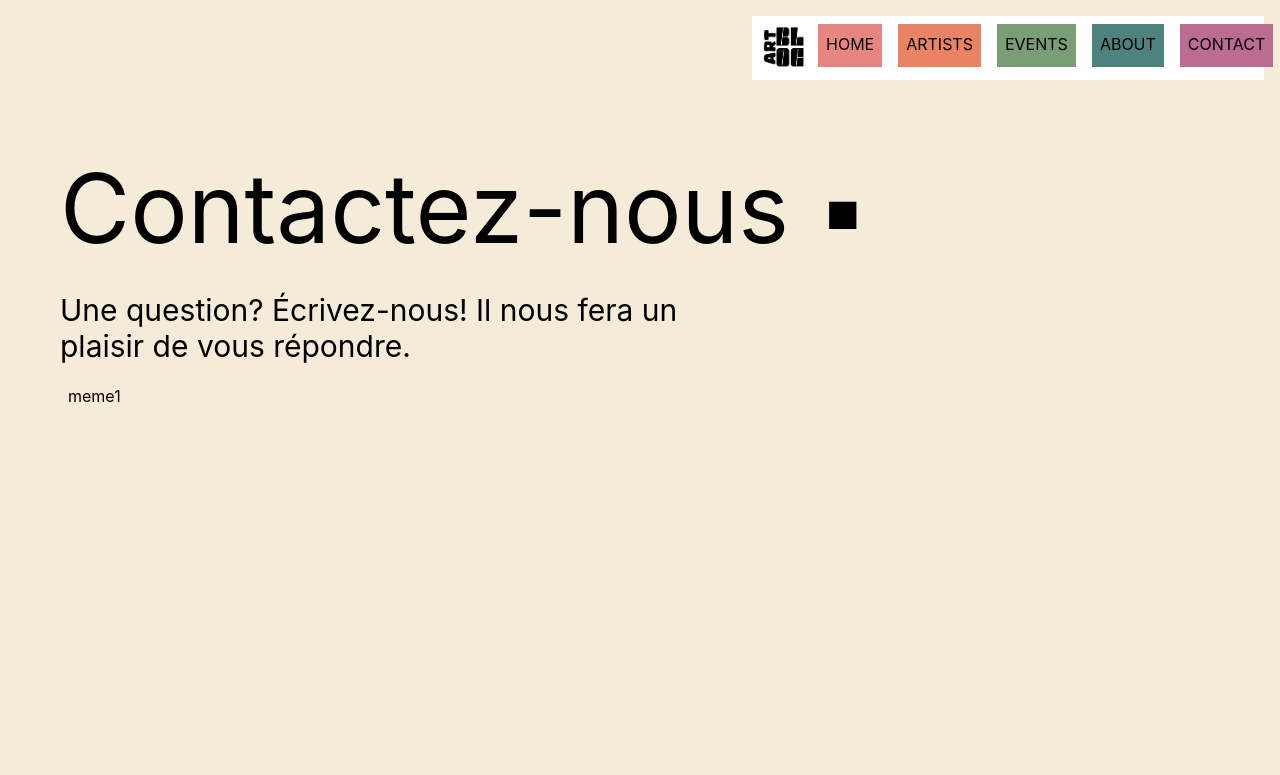
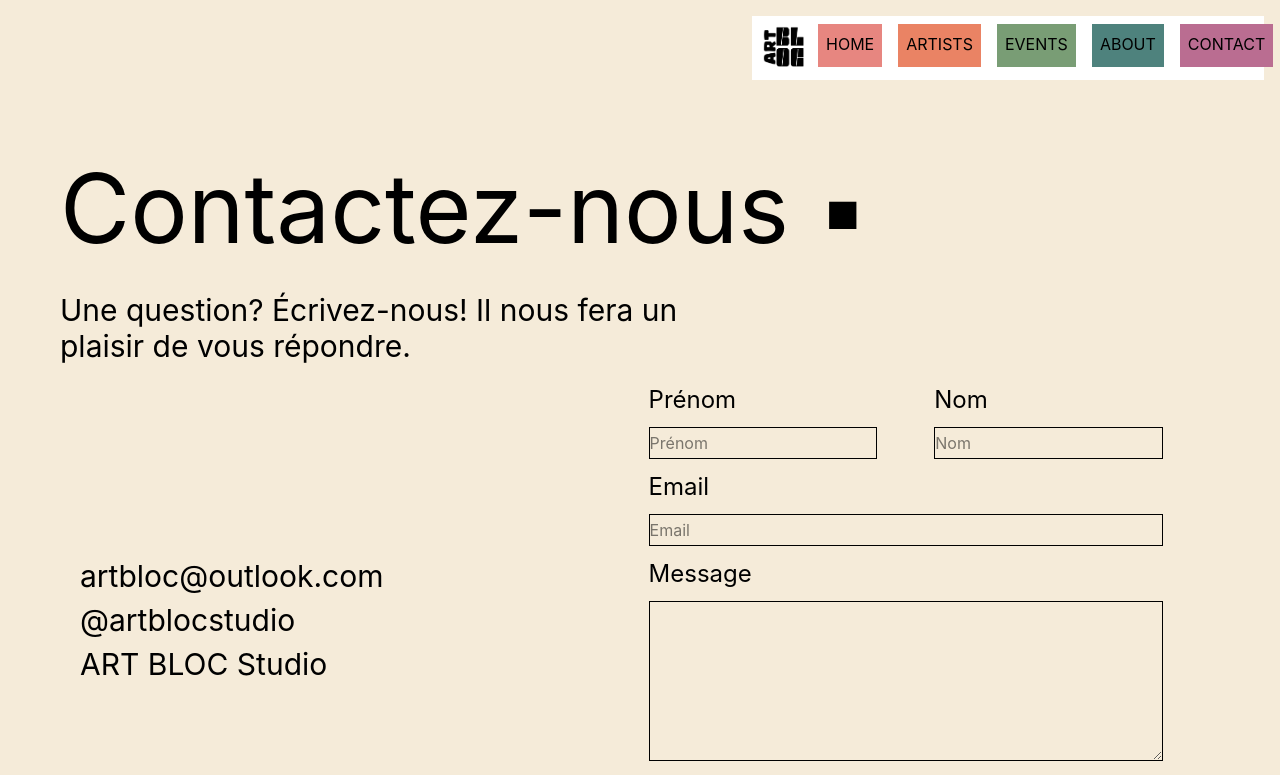
Before and after one commit to Titanter/Art-Bloc, a Next.js app in the folder artbloc-react/: page /contact in a window 1280 px wide. Shown: the top 775 px of the page. Built offline with nearby package versions, Linux system fonts and the light colour scheme.

Commit message:
made presentable form template for contact page

```diff
--- a/artbloc-react/app/contact/page.js
+++ b/artbloc-react/app/contact/page.js
@@ -1,4 +1,5 @@
 import Form from "next/form";
+import Link from "next/link";
 
 import SectionBox from "../../ui/section-box";
 
@@ -31,7 +32,7 @@ function Contact() {
   ];
 
   const contactInvolvementBg = ["bg-[#cb7484]", "bg-[#d57278]", "bg-[#e8998d]"];
-//continue working on form
+  //add images to social media links, work on event page presentation
   return (
     <div>
       <div className="relative flex flex-col w-screen ml-15">
@@ -41,13 +42,79 @@ function Contact() {
         <div className="relative flex w-175 h-18 text-3xl mt-7 ">
           Une question? Écrivez-nous! Il nous fera un plaisir de vous répondre.
         </div>
-        <div className="relative flex flex-row w-screen mt-5 min-h-screen">
-          <div className="relative flex flex-col w-full ml-2">meme1</div>
+        <div className="relative flex flex-row w-screen mt-5 mb-5 h-120">
+          <div className="relative flex flex-col justify-center w-3/5 ml-5">
+            <Link
+              href="mailto:artbloc@outlook.com"
+              target="_blank"
+              className="relative flex text-3xl mb-2"
+            >
+              artbloc@outlook.com
+            </Link>
 
-          <Form action="" className="relative grid grid-cols-2 w-full ml-2">
-            <input name="test" className="relative flex w-20 "/>
+            <Link
+              href="https://www.instagram.com/artblocstudio/"
+              target="_blank"
+              className="relative flex text-3xl mb-2"
+            >
+              @artblocstudio
+            </Link>
 
-            <button type="submit">Submit</button>
+            <Link
+              href="https://www.facebook.com/profile.php?id=61579428009401"
+              target="_blank"
+              className="relative flex text-3xl mb-2"
+            >
+              ART BLOC Studio
+            </Link>
+          </div>
+
+          <Form
+            action=""
+            className="relative grid grid-cols-2 w-4/5 ml-35 mr-30"
+          >
+            <label className="relative flex w-full h-8 text-2xl ">Prénom</label>
+            <label className="relative flex w-full h-8 text-2xl ">Nom</label>
+
+            <input
+              type="text"
+              name="firstName"
+              placeholder="Prénom"
+              className="relative flex w-4/5 h-8 border"
+            />
+            <input
+              type="text"
+              name="lastName"
+              placeholder="Nom"
+              className="relative flex w-4/5 h-8 border"
+            />
+            <label className="relative flex col-span-2 w-full h-8 text-2xl  ">
+              Email
+            </label>
+
+            <input
+              type="email"
+              name="email"
+              placeholder="Email"
+              className="relative flex col-span-2 w-9/10 h-8 border"
+            />
+
+            <label className="relative flex col-span-2 w-full h-8 text-2xl ">
+              Message
+            </label>
+
+            <textarea
+              type="text"
+              name="message"
+              className="relative flex col-span-2 w-9/10 h-40 resize border"
+            />
+
+            <button
+              type="submit"
+              className="relative flex col-span-2 items-center justify-center justify-self-end w-40 h-15 mt-5 mr-23 bg-[#d57278] text-xl border"
+            >
+              Envoyer
+            </button>
           </Form>
         </div>
       </div>
```
